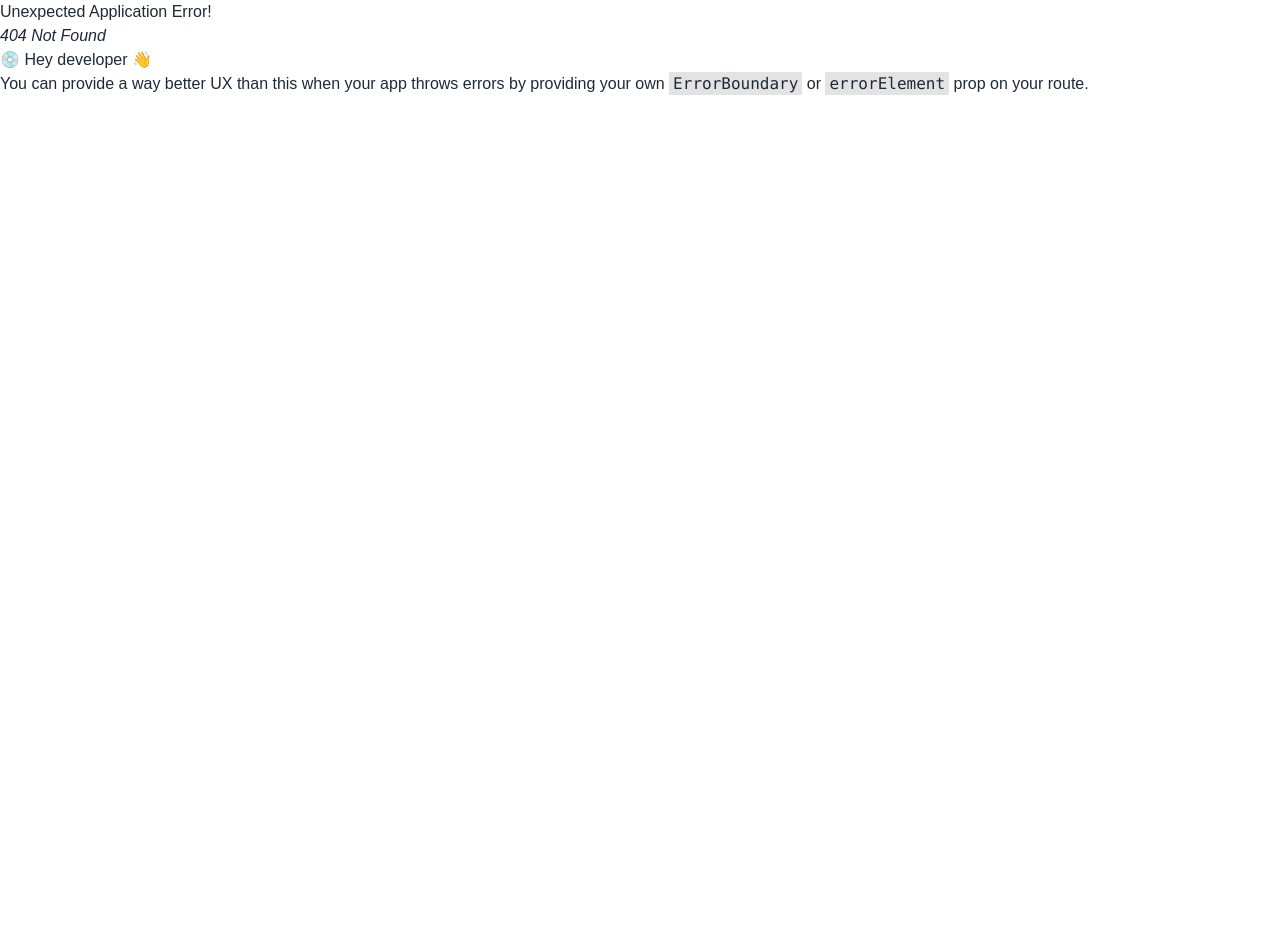
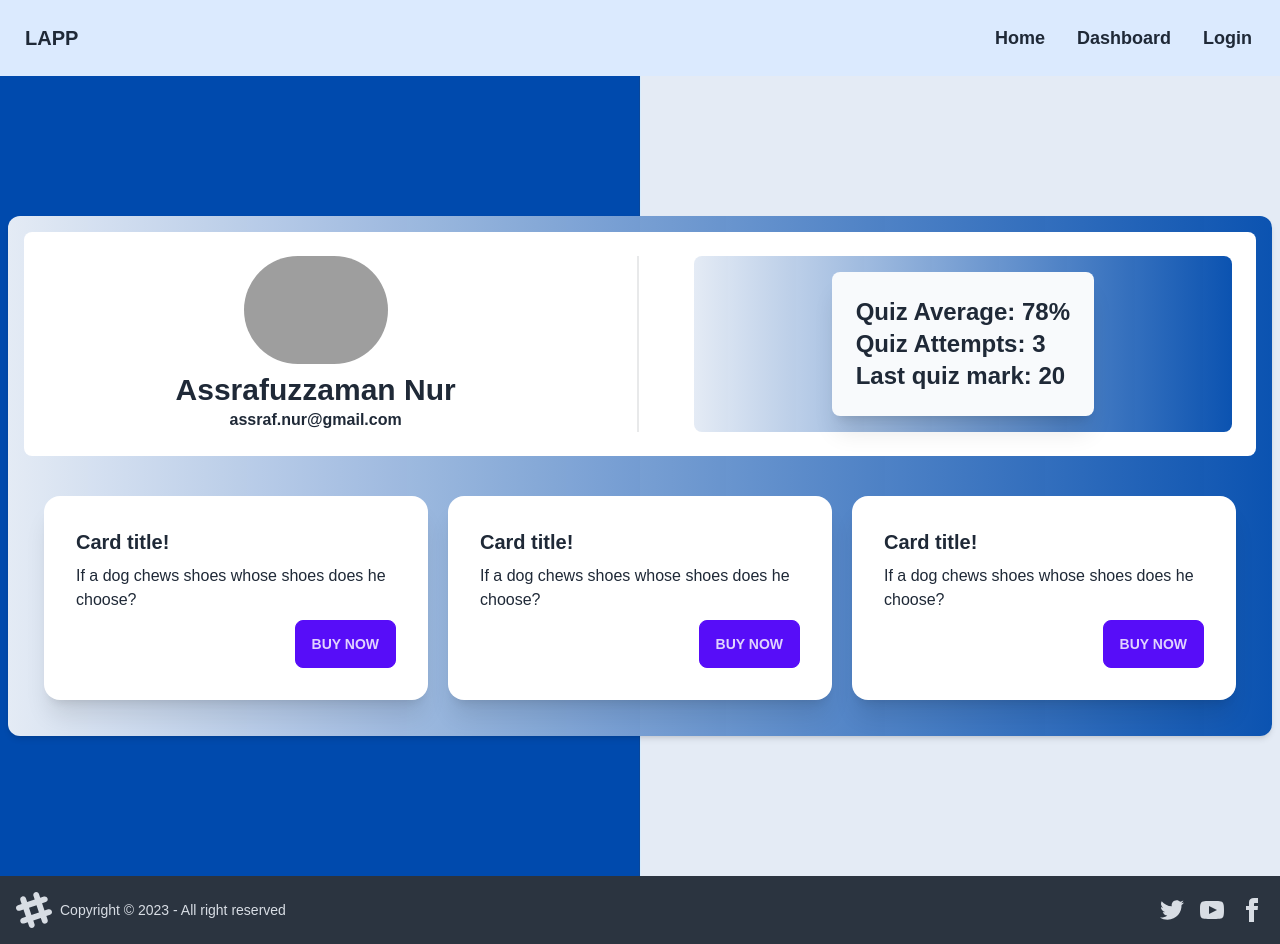
Before and after one commit to assraf-nur-p2m/Self-Assessment-Portal, a React (Vite) app: page /user-profile in a window 1280 px wide. Before the commit this address had no page. Before the commit the page ends 800 px from the top, so only its background shows below. Built offline with nearby package versions, Linux system fonts and the light colour scheme; grey boxes are pictures that could not be loaded.

Commit message:
added user-profile

```diff
--- /dev/null
+++ b/src/Components/CoreModule/CoreModule.jsx
@@ -0,0 +1,7 @@
+import React from 'react'
+
+export default function CoreModule() {
+  return (
+    <div>CoreModule</div>
+  )
+}
--- /dev/null
+++ b/src/Components/UserProfile/UserProfile.jsx
@@ -0,0 +1,65 @@
+import React from "react";
+
+export default function UserProfile() {
+  return (
+    <div className="login-page min-h-screen p-4 md:p-16 flex justify-center items-center">
+      <div className="p-4 rounded-xl bg-white bg-opacity-40 accent-color shadow-md">
+        <div className="bg-white rounded-lg p-6 flex flex-col md:flex-row gap-8">
+          <div className="md:w-1/2 text-center md:text-left">
+            <div className="flex justify-center items-center">
+              <img
+                className="rounded-full w-36"
+                src="https://cdn-icons-png.flaticon.com/512/560/560199.png"
+                alt=""
+              />
+            </div>
+            <div className="text-center mt-2">
+              <p className="text-3xl font-bold">Assrafuzzaman Nur</p>
+              <p className="font-semibold">assraf.nur@gmail.com</p>
+            </div>
+          </div>
+          <div className="divider divider-horizontal my-4 md:my-0"></div>
+          <div className="md:w-1/2 flex justify-center items-center px-4 accent-color rounded-lg">
+            <div className="px-6 bg-slate-50 py-6 rounded-lg shadow-xl">
+              <p className="text-2xl font-bold">Quiz Average: 78%</p>
+              <p className="text-2xl font-bold">Quiz Attempts: 3</p>
+              <p className="text-2xl font-bold">Last quiz mark: 20</p>
+            </div>
+          </div>
+        </div>
+
+        <div className="p-5 mt-5">
+          <div className="flex gap-5">
+            <div className="card w-96 bg-base-100 shadow-xl">
+              <div className="card-body">
+                <h2 className="card-title">Card title!</h2>
+                <p>If a dog chews shoes whose shoes does he choose?</p>
+                <div className="card-actions justify-end">
+                  <button className="btn btn-primary">Buy Now</button>
+                </div>
+              </div>
+            </div>
+            <div className="card w-96 bg-base-100 shadow-xl">
+              <div className="card-body">
+                <h2 className="card-title">Card title!</h2>
+                <p>If a dog chews shoes whose shoes does he choose?</p>
+                <div className="card-actions justify-end">
+                  <button className="btn btn-primary">Buy Now</button>
+                </div>
+              </div>
+            </div>
+            <div className="card w-96 bg-base-100 shadow-xl">
+              <div className="card-body">
+                <h2 className="card-title">Card title!</h2>
+                <p>If a dog chews shoes whose shoes does he choose?</p>
+                <div className="card-actions justify-end">
+                  <button className="btn btn-primary">Buy Now</button>
+                </div>
+              </div>
+            </div>
+          </div>
+        </div>
+      </div>
+    </div>
+  );
+}
--- a/src/Routes/Routes.jsx
+++ b/src/Routes/Routes.jsx
@@ -22,6 +22,7 @@ import ControlCategory from "../Components/Admin/ControlCategory";
 import ManageAdmin from "../Components/Admin/ManageAdmin";
 import CreateAdmin from "../Components/Admin/CreateAdmin";
 import Test2 from "../Components/Test2";
+import UserProfile from "../Components/UserProfile/UserProfile";
 
 export const router = createBrowserRouter([
   {
@@ -57,8 +58,8 @@ export const router = createBrowserRouter([
         element: <Result />,
       },
       {
-        path: "test2",
-        element: <Test2 />,
+        path: "user-profile",
+        element: <UserProfile />,
       },
     ],
   },
```
